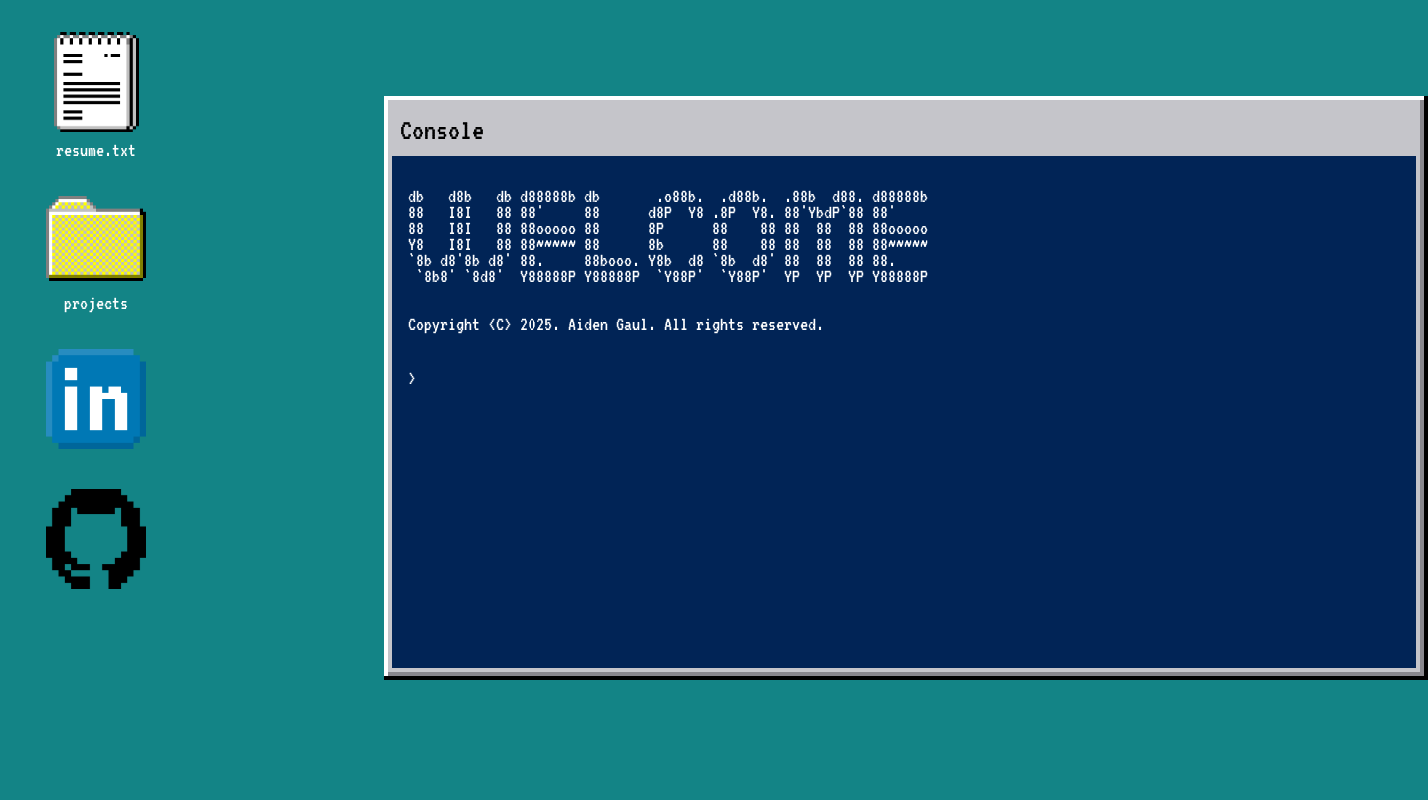
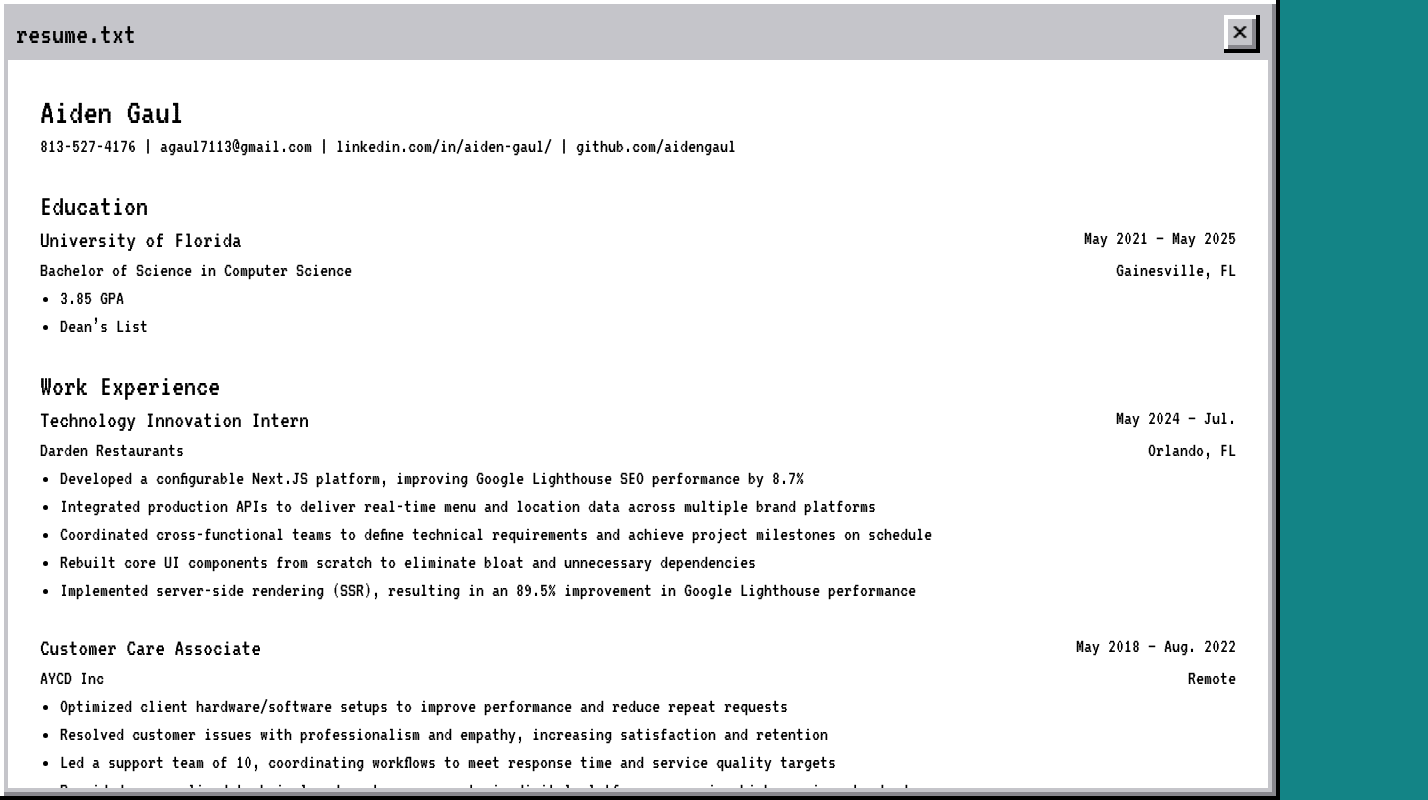
Before and after one commit to aidengaul/portfolio-website, a Next.js app: page / in a window 1280 px wide. Both pictures are taken after a click on the picture 96 px from the left and 82 px from the top of the page. Shown: the whole page, 1428 px wide, since content can reach past the window. Built offline with nearby package versions, Linux system fonts and the light colour scheme.

Commit message:
Add text file viewer and resume file

```diff
--- a/app/components/AppContainer.tsx
+++ b/app/components/AppContainer.tsx
@@ -9,6 +9,7 @@ interface AppContainerProps {
   headerTextColor?: string;
   closeButton?: boolean;
   closeFunction?: Dispatch<SetStateAction<boolean>>;
+  fullScreen?: boolean;
 }
 
 export default function AppContainer({
@@ -18,28 +19,28 @@ export default function AppContainer({
   headerColor = "",
   headerTextColor = "text-black",
   closeButton = false,
-  closeFunction = () => {}
+  closeFunction = () => {},
+  fullScreen = false,
 }: Readonly<AppContainerProps>) {
   return (
-    <div>
-        <div className="bg-black pb-1 pr-1">
-            <div className="bg-white pl-1 pt-1">
-                <div className="bg-[#88878D] pb-1 pr-1">
-                    <div className="bg-[#C5C5CA] p-1">
-                        {
-                            header &&
+    <div className={`${fullScreen ? "w-screen h-screen" : ""} flex flex-col overflow-hidden`}>
+      <div className={`flex flex-col bg-black pb-1 pr-1 h-full`}>
+        <div className="flex flex-col bg-white pl-1 pt-1 h-full">
+          <div className="flex flex-col bg-[#88878D] pb-1 pr-1 h-full">
+            <div className="flex flex-col bg-[#C5C5CA] p-1 h-full box-border">
+              {header && (
                 <div className={`${headerColor} flex flex-row items-center`}>
-                              <p className={`${headerTextColor} text-3xl pl-2 py-2 mr-auto`}>{headerText}</p>
-                              {
-                                closeButton &&
+                  <p className={`${headerTextColor} text-3xl pl-2 py-2 mr-auto`}>
+                    {headerText}
+                  </p>
+                  {closeButton && (
                     <button onClick={() => closeFunction(false)}>
                       <CloseButton />
                     </button>
-                              }
+                  )}
                 </div>
-
-                        }
-                        {children}
+              )}
+              <div className="flex-1 overflow-auto">{children}</div>
             </div>
           </div>
         </div>
--- a/app/components/ConsoleWindow.tsx
+++ b/app/components/ConsoleWindow.tsx
@@ -10,7 +10,7 @@ Y8   I8I   88 88~~~~~ 88      8b      88    88 88  88  88 88~~~~~
  \`8b8' \`8d8'  Y88888P Y88888P  \`Y88P'  \`Y88P'  YP  YP  YP Y88888P
 
 
-Copyright <C> 2025. Aiden Gaul. All rights reserved.
+Site designed and developed by Aiden Gaul.
 
 
 `
--- /dev/null
+++ b/app/components/TextFileWindow.tsx
@@ -0,0 +1,23 @@
+import AppContainer from "./AppContainer"
+import Resume from "./files/Resume"
+
+const files: Record<string, React.FC> = {
+    resume: Resume,
+}
+
+function TextFileWindowComponent({fileName}: {fileName: string}) {
+    const SelectedFile = files[fileName.toLowerCase()];
+
+    return (
+        <div className="bg-white p-4">
+            <SelectedFile />
+        </div>
+    )
+}
+
+export default function TextFileWindow({setShowTextFileWindow, fileName}: {setShowTextFileWindow: React.Dispatch<React.SetStateAction<boolean>>, fileName: string}) {
+  return (
+    <AppContainer header={true} headerText={"resume.txt"} closeButton={true} closeFunction={setShowTextFileWindow}
+        fullScreen={true} children={<TextFileWindowComponent fileName={fileName}/>}/>
+  )
+}
--- /dev/null
+++ b/app/components/files/Resume.tsx
@@ -0,0 +1,121 @@
+export default function Resume() {
+    return (
+        <div className="w-full h-full bg-white p-4 overflow-auto text-xl">
+            <h1 className="text-4xl">Aiden Gaul</h1>
+            <p>813-527-4176 | agaul7113@gmail.com | linkedin.com/in/aiden-gaul/ | github.com/aidengaul</p>
+            <br />
+
+            <h2 className="text-3xl">Education</h2>
+            <div className="flex flex-row">
+                <p className="text-2xl">University of Florida</p>
+                <p className="ml-auto">May 2021 – May 2025</p>
+            </div>
+            <div className="flex flex-row">
+                <p>Bachelor of Science in Computer Science</p>
+                <p className="ml-auto">Gainesville, FL</p>
+            </div>
+            <ul className="list-disc pl-5">
+                <li>3.85 GPA</li>
+                <li>Dean’s List</li>
+            </ul>
+            <br />
+
+            <h2 className="text-3xl">Work Experience</h2>
+            <div className="flex flex-row">
+                <p className="text-2xl" >Technology Innovation Intern</p>
+                <p className="ml-auto">May 2024 – Jul.</p>
+            </div>
+            <div className="flex flex-row">
+                <p>Darden Restaurants</p>
+                <p className="ml-auto">Orlando, FL</p>
+            </div>
+            <ul className="list-disc pl-5">
+                <li>Developed a configurable Next.JS platform, improving Google Lighthouse SEO performance by 8.7%</li>
+                <li>Integrated production APIs to deliver real-time menu and location data across multiple brand platforms</li>
+                <li>Coordinated cross-functional teams to define technical requirements and achieve project milestones on schedule</li>
+                <li>Rebuilt core UI components from scratch to eliminate bloat and unnecessary dependencies</li>
+                <li>Implemented server-side rendering (SSR), resulting in an 89.5% improvement in Google Lighthouse performance</li>
+            </ul>
+            <br />
+
+            <div className="flex flex-row">
+                <p className="text-2xl" >Customer Care Associate</p>
+                <p className="ml-auto">May 2018 – Aug. 2022</p>
+            </div>
+            <div className="flex flex-row">
+                <p>AYCD Inc</p>
+                <p className="ml-auto">Remote</p>
+            </div>
+            <ul className="list-disc pl-5">
+                <li>Optimized client hardware/software setups to improve performance and reduce repeat requests</li>
+                <li>Resolved customer issues with professionalism and empathy, increasing satisfaction and retention</li>
+                <li>Led a support team of 10, coordinating workflows to meet response time and service quality targets</li>
+                <li>Provided personalized technical and customer support via digital platforms, ensuring high service standards</li>
+            </ul>
+            <br />
+
+            <h2 className="text-3xl">Personal Projects</h2>
+            <div className="flex flex-row">
+                <p className="text-2xl">LearnOS | React.js, TailwindCSS, Java, Spring Boot, MySQL, Cloud Run, Cloud SQL</p>
+                <p className="ml-auto">Jan. 2025 – Current</p>
+            </div>
+            <ul className="list-disc pl-5">
+                <li>Engineering a learning assistant application featuring a React frontend and Java backend for 200+ students</li>
+                <li>Incorporating nudging techniques to boost student engagement and improve content retention</li>
+                <li>Implementing a role-based authentication and authorization system using Google OAuth2 and JWT</li>
+                <li>Developing an administrative dashboard that empowers instructors to create and modify course content</li>
+            </ul>
+            <br />
+
+            <div className="flex flex-row">
+                <p className="text-2xl">Multiclass Image Classification Model | Python, PyTorch, NumPy, scikit-learn, CUDA</p>
+                <p className="ml-auto">Apr. 2025</p>
+            </div>
+            <ul className="list-disc pl-5">
+                <li>Optimized training with Adam optimizer, label smoothing, and systematic hyperparameter searches</li>
+                <li>Architected a four block CNN model in PyTorch Conv → BatchNorm → ReLU → MaxPool → Dropout</li>
+                <li>Achieved 79%+ overall accuracy on the test set, while demonstrating reliable performance across all 12 classes</li>
+                <li>Built a preprocessing pipeline to normalize and augment 4,757 RGB images into stratified train/validation/test splits</li>
+            </ul>
+            <br />
+
+            <div className="flex flex-row">
+                <p className="text-2xl">Peer-to-Peer File Sharing Application | Java, Socket Programming</p>
+                <p className="ml-auto">Jan. 2024 – Apr. 2024</p>
+            </div>
+            <ul className="list-disc pl-5">
+                <li>Utilized multithreading to handle concurrent connections over TCP sockets</li>
+                <li>Crafted algorithms for file chunking and reassembly, ensuring error-free transmissions</li>
+                <li>Built a peer-to-peer file sharing application enabling users to exchange files without a centralized server</li>
+                <li>Developed a discovery mechanism, enabling peers to efficiently locate others in the pool with missing file chunks</li>
+            </ul>
+            <br />
+
+            <div className="flex flex-row">
+                <p className="text-2xl">Linux File System Manager | C++, C, FUSE</p>
+                <p className="ml-auto">Jan. 2024 – Apr. 2024</p>
+            </div>
+            <ul className="list-disc pl-5">
+                <li>Created a C++ library to read and write WAD files, defining and managing the directory structure</li>
+                <li>Developed a userspace daemon with the FUSE API to facilitate terminal access to the mounted virtual directory</li>
+            </ul>
+            <br />
+
+            <div className="flex flex-row">
+                <p className="text-2xl">Code-Sparks | React.js, JavaScript, Strapi, Docker</p>
+                <p className="ml-auto">Aug. 2023 – Dec. 2023</p>
+            </div>
+            <ul>
+                <li>Enabled the upload of block-based code to a remote compiler for execution on a connected Arduino device</li>
+                <li>Collaborated with an Agile team to create a full-stack application introducing computing concepts to students</li>
+                <li>Designed a dynamic React frontend to allow teachers to create and share custom Blockly code blocks with students</li>
+            </ul>
+            <br />
+
+            <h2 className="text-3xl">Technical Skills</h2>
+            <p className="text-bold">Languages: C, C++, Java, Python, JavaScript, R, SQL, HTML/CSS</p>
+            <p className="text-bold">Frameworks: Node.js, React.js, Next.js, Oracle SQL, MySQL, Spring Boot</p>
+            <p className="">Libraries: Pandas, NumPy, TensorFlow</p>
+        </div>
+    )
+}
--- a/app/layout.tsx
+++ b/app/layout.tsx
@@ -15,7 +15,7 @@ export default function RootLayout({
   return (
     <html lang="en" className={vt323.className}>
       <body
-        className="bg-[#138486]"
+        className="bg-[#138486] min-h-screen min-w-screen"
       >
         {children}
       </body>
--- a/app/page.tsx
+++ b/app/page.tsx
@@ -3,18 +3,32 @@ import Image from "next/image";
 import ConsoleWindow from "./components/ConsoleWindow";
 import ConfirmationWindow from "./components/ConfirmationWindow";
 import { useState } from "react";
+import TextFileWindow from "./components/TextFileWindow";
 
 export default function Page() {
   const [showConfirmationWindow, setShowConfirmationWindow] = useState(false);
   const [confirmationWindowURL, setConfirmationWindowURL] = useState("");
+  const [showTextFileWindow, setShowTextFileWindow] = useState(false);
+  const [textFileName, setTextFileName] = useState("");
 
   const handleImageClick = (url: string) => {
     setConfirmationWindowURL(url);
     setShowConfirmationWindow(true);
   };
 
+  const openTextFileWindow = (fileName: string) => {
+    setTextFileName(fileName);
+    setShowTextFileWindow(true);
+  }
+
   return (
-    <div className={`flex flex-row min-h-screen min-w-screen`}>
+    <div className={`flex`}>
+      {
+        showTextFileWindow ?
+
+        <TextFileWindow setShowTextFileWindow={setShowTextFileWindow} fileName={textFileName}/> :
+
+        <>
           <div className="flex flex-col min-h-full items-center m-8 gap-8">
             <div className="flex flex-col gap-1 items-center w-[128px]">
               <Image
@@ -22,7 +36,7 @@ export default function Page() {
                 alt="Text File Icon"
                 width={85}
                 height={100}
-          />
+                onClick={() => openTextFileWindow("resume")} />
               <p className="text-white text-xl">resume.txt</p>
             </div>
             <div className="flex flex-col gap-2 items-center">
@@ -30,8 +44,7 @@ export default function Page() {
                 src="/folder.png"
                 alt="Folder Icon"
                 width={100}
-            height={100}
-          />
+                height={100} />
               <p className="text-white text-xl">projects</p>
             </div>
             <Image
@@ -40,20 +53,20 @@ export default function Page() {
               width={100}
               height={100}
               className="mb-2"
-          onClick={() => handleImageClick("https://www.linkedin.com/in/aiden-gaul/")}
-        />
+              onClick={() => handleImageClick("https://www.linkedin.com/in/aiden-gaul/")} />
             <Image
               src="/github.png"
               alt="GitHub Link"
               width={100}
               height={100}
-          onClick={() => handleImageClick("https://www.github.com/aidengaul/")}
-        />
+              onClick={() => handleImageClick("https://www.github.com/aidengaul/")} />
           </div>
             <ConsoleWindow />
             {
               showConfirmationWindow && <ConfirmationWindow setShowConfirmationWindow={setShowConfirmationWindow} url={confirmationWindowURL} />
             }
+        </>
+    }
     </div>
   );
 }
```
Lines whose indentation alone changed are shown as unchanged.
